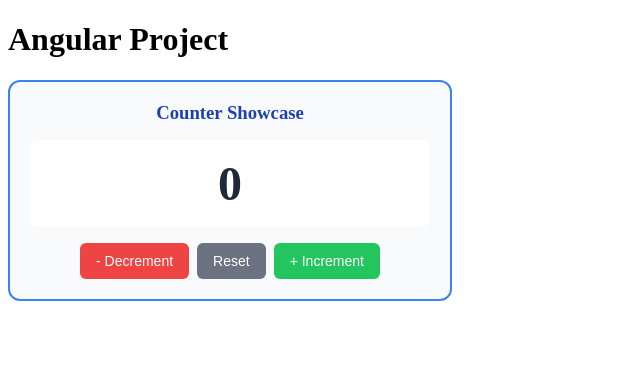
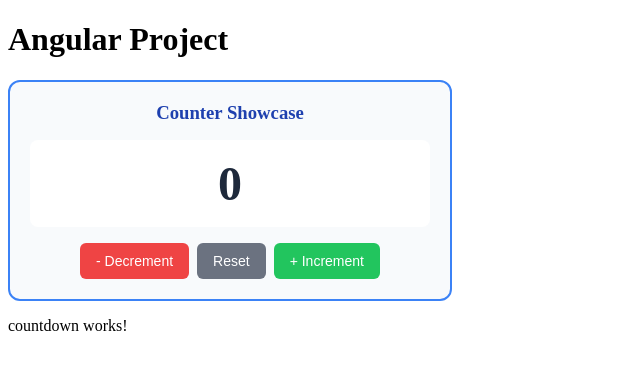
Before and after one commit to Anatoli33/Angular-Project, an Angular app in the folder project/: page / in a window 1280 px wide. Shown: the top 370 px of the page, without its empty margins (0-640 px from the left). Built offline with nearby package versions, Linux system fonts and the light colour scheme.

Commit message:
Connecting the countdown comp

```diff
--- a/project/src/app/app.html
+++ b/project/src/app/app.html
@@ -1,3 +1,4 @@
 <h1>{{ title() }}</h1>
 <app-counter></app-counter>
+<app-countdown></app-countdown>
 <router-outlet />
--- a/project/src/app/app.ts
+++ b/project/src/app/app.ts
@@ -1,11 +1,12 @@
 import { Component, signal } from '@angular/core';
 import { RouterOutlet } from '@angular/router';
 import { Counter } from './counter/counter.js';
+import { Countdown } from './countdown/countdown.js';
 
 @Component({
   selector: 'app-root',
   standalone: true,
-  imports: [RouterOutlet, Counter],
+  imports: [RouterOutlet, Counter, Countdown],
   templateUrl: './app.html',
   styleUrls: ['./app.css']
 })
```
